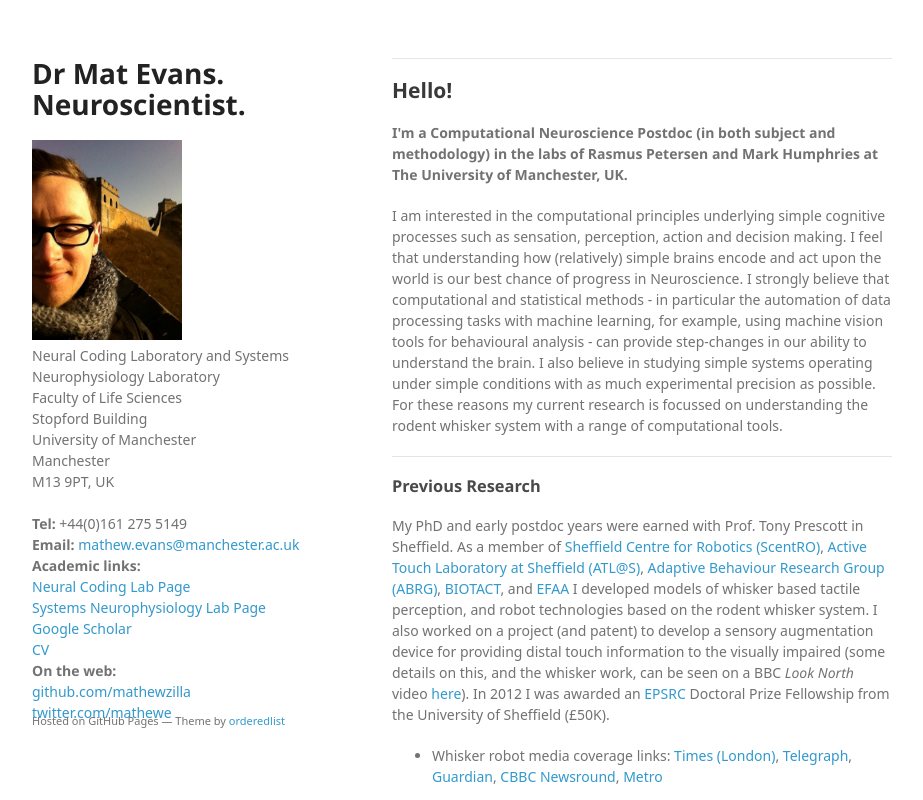
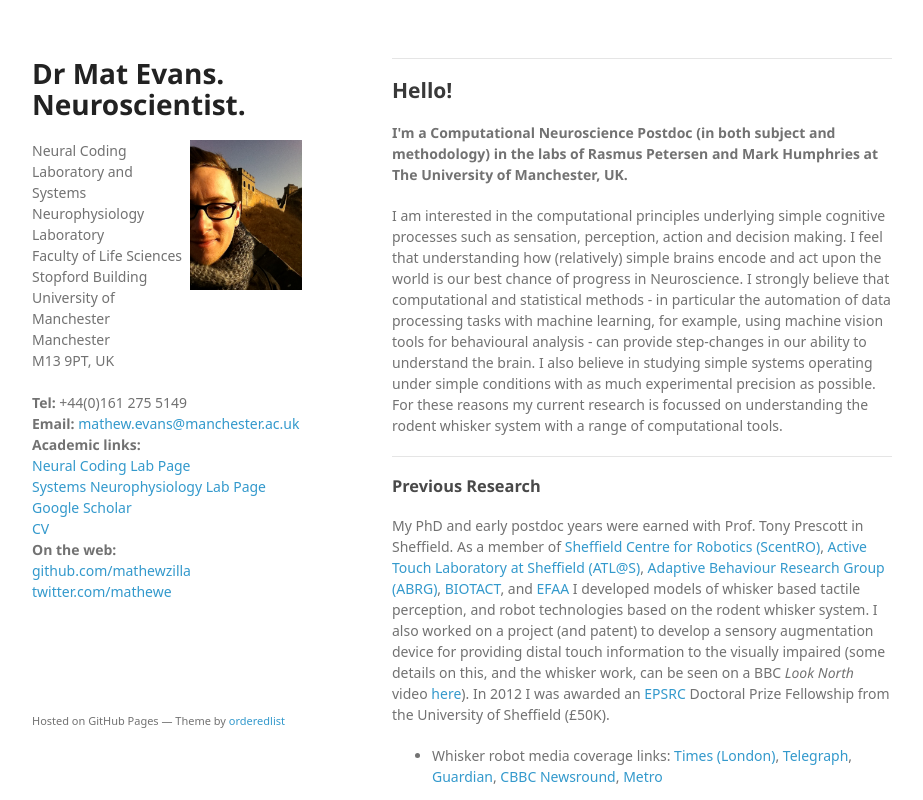
Before and after one commit to mathewzilla/mathewzilla.github.io, a plain HTML site: page index.html in a window 1280 px wide. Shown: the top 800 px of the page, without its empty margins (178-1101 px from the left). Drawn offline with Linux system fonts and the light colour scheme; a web font is replaced by a local one.

Commit message:
image fixed it seems

```diff
--- a/index.html
+++ b/index.html
@@ -22,7 +22,7 @@
         <h1>Dr Mat Evans. Neuroscientist.</h1>
 
         <!-- <img src="http://farm5.static.flickr.com/4104/5074464745_996c373105.jpg" height="200" align="centre" alt="Mat Evans"> -->
-        <img src="images/great_wall.JPG" height="200" align="centre" alt="Mat Evans">
+        <img src="images/great_wall.JPG" height="150" align="right" alt="Mat Evans">
         <p>Neural Coding Laboratory and Systems Neurophysiology Laboratory<br>
         Faculty of Life Sciences<br>
         Stopford Building<br>
```
